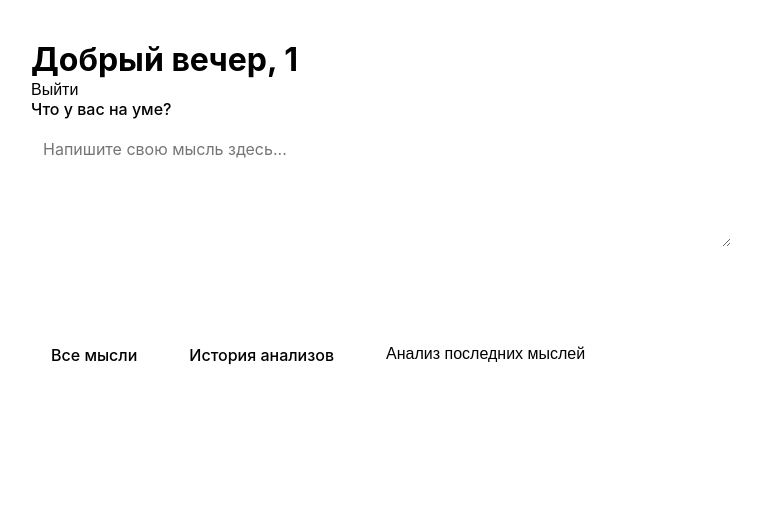
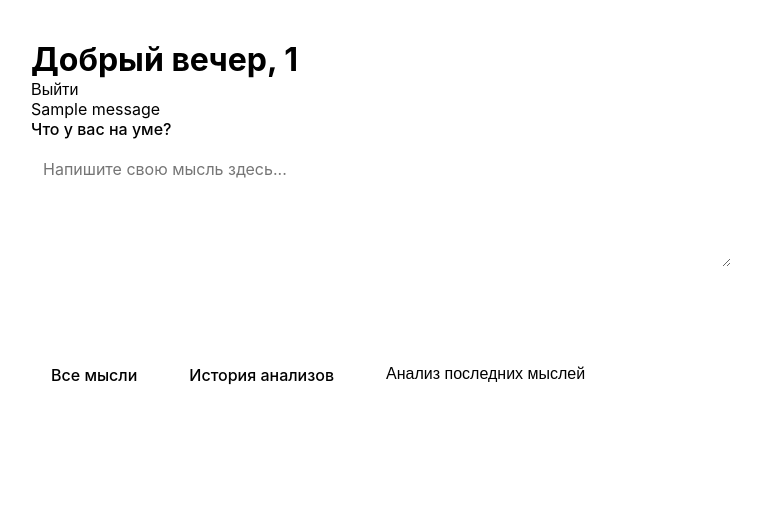
Before and after one commit to Timofejjj/AI_Health, a Flask app: page /dashboard/1 in a window 1280 px wide. Shown: the top 507 px of the page, without its empty margins (259-1020 px from the left). Run offline with Flask 3, Linux system fonts and the light colour scheme; one stand-in notice (Sample message) is shown.

Commit message:
Update dashboard.html

```diff
--- a/templates/dashboard.html
+++ b/templates/dashboard.html
@@ -9,6 +9,14 @@
             <button type="submit" class="logout-button">Выйти</button>
         </form>
     </header>
+
+    {% with messages = get_flashed_messages(with_categories=true) %}
+      {% if messages %}
+        {% for category, message in messages %}
+          <div class="notification {{ category }}">{{ message }}</div>
+        {% endfor %}
+      {% endif %}
+    {% endwith %}
 
     {% if analysis_result %}
     <section class="analysis-result">
@@ -23,7 +31,7 @@
             <input type="hidden" name="action" value="save_thought">
             <div class="input-group">
                 <label for="thought">Что у вас на уме?</label>
-                <textarea id="thought" name="thought" placeholder="Напишите свою мысль здесь..." required rows="4"></textarea>
+                <textarea id="thought" name="thought" class="form-input" placeholder="Напишите свою мысль здесь..." required rows="4"></textarea>
             </div>
             <button type="submit" class="button button-primary">Отправить</button>
         </form>
@@ -62,5 +70,4 @@
         </form>
     </div>
 </div>
-
 {% endblock %}
```
